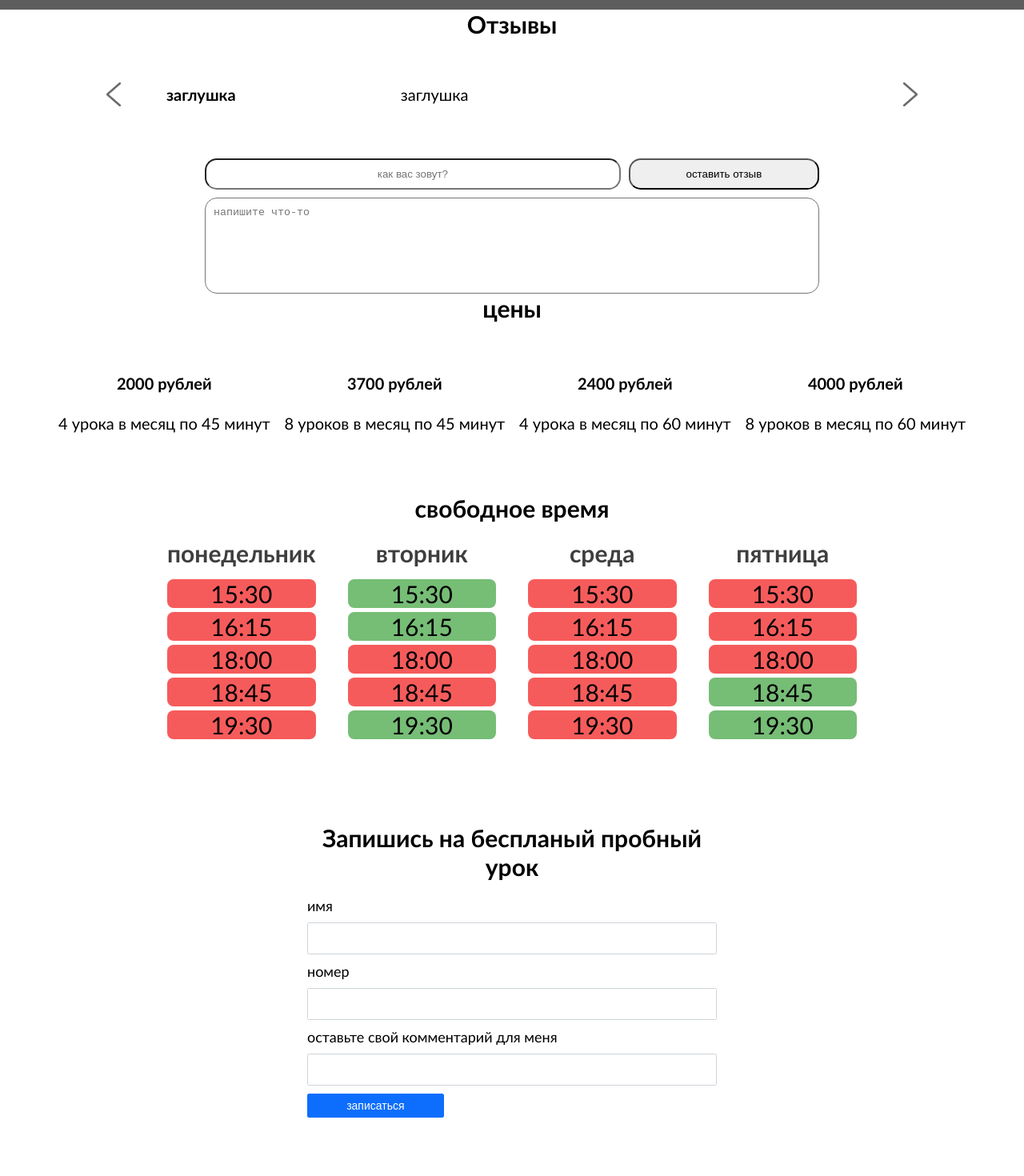
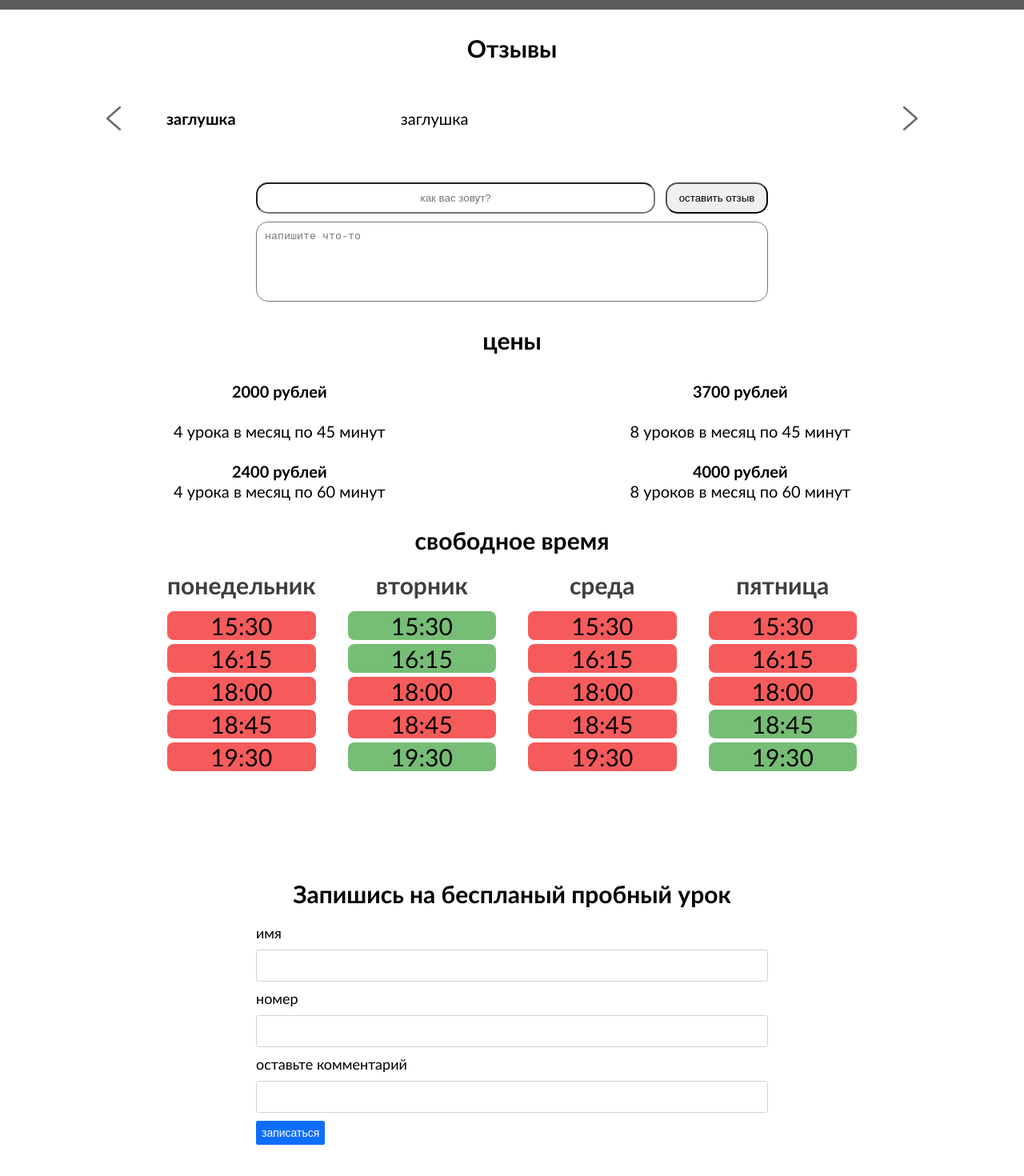
Before and after one commit to DaerioFrixell/liga_Frontend, a React (Create React App) app: page / in a window 1280 px wide. Shown: the part 1052-2522 px from the top of the page at 80% size. Before the commit the page ends 2481 px from the top, so only its background shows below. Built offline with nearby package versions, Linux system fonts and the light colour scheme; no server answers; grey boxes are pictures that could not be loaded.

Commit message:
feature/LS-08 adaptiv is done

```diff
--- a/src/models/feedbacks/feedbacksReducer.js
+++ b/src/models/feedbacks/feedbacksReducer.js
@@ -5,7 +5,11 @@ import {
 } from "./feedbacksAction"
 
 const initialState = {
-  feedbacks: [{ id: 1, author: 'заглушка', description: 'заглушка' }],
+  feedbacks: [
+
+    { id: 1, author: 'заглушка', description: 'заглушка' },
+    { id: 2, author: 'лев толстой', description: 'я пишу большую книгу и тебе придётся её читать' }
+  ],
 }
 
 export const feedbacksReducer = (state = initialState, action) => {
--- a/src/view/pages/lending/availableTime/availableTime.scss
+++ b/src/view/pages/lending/availableTime/availableTime.scss
@@ -1,4 +1,7 @@
 @import '../../../styles/wrapperStyle.scss';
+@import '../../../styles/generalStyles';
+@import '../../../styles/screenSize.scss';
+@import '../../../styles/colors.scss';
 
 .time {
   @include wrapperStyle;
@@ -37,3 +40,11 @@
     }
   }
 }
+
+@media (max-width: $midMobWidth) {
+  .time__list {
+    display: flex;
+    flex-direction: column;
+    width: 90vw;
+  }
+}
--- a/src/view/pages/lending/feedbacks/Feedbacks.jsx
+++ b/src/view/pages/lending/feedbacks/Feedbacks.jsx
@@ -74,16 +74,17 @@ const Feedbacks = () => {
           value={author}
           onChange={e => setAuthor(e.target.value)}
         />
-        <button
-          className="feedbacks__add__btn"
-          onClick={addNewFeedback}
-        >оставить отзыв</button>
         <textarea
           className="feedbacks__add__description"
           placeholder="напишите что-то"
           value={description}
           onChange={e => setDescription(e.target.value)}
         ></textarea>
+        <button
+          className="feedbacks__add__btn"
+          onClick={addNewFeedback}
+        >оставить отзыв</button>
+
       </div>
     </section>
   )
--- a/src/view/pages/lending/feedbacks/feedback/feedback.scss
+++ b/src/view/pages/lending/feedbacks/feedback/feedback.scss
@@ -1,3 +1,7 @@
+@import '../../../../styles/generalStyles';
+@import '../../../../styles/screenSize.scss';
+@import '../../../../styles/colors.scss';
+
 .feedback {
   display: grid;
   grid-template-columns: 1fr 4fr;
@@ -8,3 +12,21 @@
     font-weight: bold;
   }
 }
+
+@media (max-width: $midMobWidth) {
+  .feedback {
+    display: flex;
+    flex-direction: column;
+    gap: 0;
+
+    &__author {
+      padding-bottom: 3rem;
+      font-size: $mobH3Small;
+    }
+
+    &__description {
+      font-size: $mobTextLittle;
+      font-weight: normal;
+    }
+  }
+}
--- a/src/view/pages/lending/feedbacks/feedbacks.scss
+++ b/src/view/pages/lending/feedbacks/feedbacks.scss
@@ -1,4 +1,7 @@
 @import '../../../styles/wrapperStyle.scss';
+@import '../../../styles/generalStyles';
+@import '../../../styles/screenSize.scss';
+@import '../../../styles/colors.scss';
 
 .feedbacks {
   @include wrapperStyle;
@@ -32,38 +35,43 @@
   }
 
   &__add {
+    display: grid;
+    width: 50vw;
     margin: auto;
-    display: grid;
-    width: 60vw;
-    gap: 1rem;
+    justify-content: space-between;
+
+    &__name {
+      display: grid;
+      grid-column: 1/2;
+      align-items: center;
+      border-radius: 15px;
+      text-align: center;
+      width: 39vw;
+      margin-bottom: 1rem;
+      padding: 1rem;
+
+    }
+
+    &__description {
+      display: grid;
+      grid-column: 1/3;
+      border-radius: 15px;
+      resize: none;
+      overflow: hidden;
+      padding: 1rem;
+      height: 10rem;
+    }
 
     &__btn {
+      display: grid;
+      grid-column: 2/3;
+      grid-row: 1/2;
       border-radius: 15px;
       align-items: center;
 
-      display: grid;
-      grid-column: 6/8;
-    }
+      margin-bottom: 1rem;
+      width: 10vw;
 
-    &__name {
-      border-radius: 15px;
-      align-items: center;
-      padding: 1rem;
-
-      display: grid;
-      grid-column: 1/6;
-      text-align: center;
-    }
-
-    &__description {
-      border-radius: 15px;
-      padding: 1rem;
-
-      height: 12rem;
-      resize: none;
-      overflow: hidden;
-      display: grid;
-      grid-column: 1/8;
     }
   }
 }
@@ -71,3 +79,43 @@
 .a-left {
   transform: rotate(180deg);
 }
+
+@media (max-width: $midMobWidth) {
+  h2 {
+    font-size: $mobH1;
+
+  }
+
+  .feedbacks__add {
+    display: flex;
+    flex-direction: column;
+    width: 60vw;
+
+    &__btn {
+      font-size: $mobTextLittle;
+      height: 3.5rem;
+      width: 100%;
+      margin-top: 1rem;
+      margin-bottom: 0;
+    }
+
+    &__name {
+      font-size: $mobTextLittle;
+      height: 3.5rem;
+      width: 100%;
+
+    }
+
+    &__description {
+      height: 10.5rem;
+      text-align: center;
+      font-size: $mobTextLittle;
+    }
+  }
+}
+
+@media (max-width: $betwMobWidth) {
+  .feedbacks {
+    display: none;
+  }
+}
--- a/src/view/pages/lending/form/LendingForm.jsx
+++ b/src/view/pages/lending/form/LendingForm.jsx
@@ -39,7 +39,7 @@ export const LendingForm = () => {
         </div>
 
         <div className="lf__item">
-          <label className="lf__item_label">оставьте свой комментарий для меня</label>
+          <label className="lf__item_label">оставьте комментарий</label>
           <input
             className="lf__item_input"
             value={comment}
--- a/src/view/pages/lending/form/lendingForm.scss
+++ b/src/view/pages/lending/form/lendingForm.scss
@@ -1,7 +1,11 @@
+@import '../../../styles/generalStyles';
+@import '../../../styles/screenSize.scss';
+@import '../../../styles/colors.scss';
+
 .lf {
   margin: 0rem auto;
-  width: 40vw;
-  height: 400px;
+  width: 50vw;
+  height: 60rem;
 
   &__item {
     display: flex;
@@ -30,7 +34,8 @@
 }
 
 .lf-btn {
-  width: 33.333%;
+  width: auto;
+  margin: auto;
   height: 3rem;
   background-color: #0d6efd;
   border: 1px solid transparent;
@@ -40,13 +45,66 @@
   text-decoration: none;
   font-size: 14px;
 
+
   &:hover {
     cursor: pointer;
     background-color: #0c5c;
   }
 }
 
-.lf-agree {
-  padding: 1rem 0;
-  font-size: 13px;
+@media (max-width: $bigMobWidth) {
+  .lf {
+    width: 60vw;
+    height: 50vh;
+
+    &__item {
+      &_label {
+        font-size: $mobTextLittle;
+      }
+    }
+  }
+
+  .lf-btn {
+    width: 60vw;
+  }
+
+  .checkMe {
+    font-size: 2rem;
+  }
 }
+
+@media (max-width: $midMobWidth) {
+  .lf {
+    width: 70vw;
+    height: 50vh;
+
+    &__item {
+      &_label {
+        font-size: $mobTextLittle;
+      }
+    }
+  }
+
+  .lf-btn {
+    width: 70vw;
+  }
+
+  .checkMe {
+    font-size: 2rem;
+  }
+}
+
+@media (max-width: $smallMobWidth) {
+  .lf {
+    width: 90vw;
+    height: 50vh;
+  }
+
+  .checkMe {
+    font-size: 1.6rem;
+  }
+
+  .lf-btn {
+    width: 90vw;
+  }
+}
--- a/src/view/pages/lending/offer/offer.scss
+++ b/src/view/pages/lending/offer/offer.scss
@@ -123,11 +123,7 @@
 }
 
 @media (max-width: $smallMobWidth) {
-
-
   .offer {
-    max-width: $smallMobWidth;
-
     &__title {
       font-size: $mobH1Small;
     }
--- a/src/view/pages/lending/price/Price.jsx
+++ b/src/view/pages/lending/price/Price.jsx
@@ -9,6 +9,9 @@ export const Price = () => {
       <div className="price__less">
         <p className="price__less__price">2000 рублей</p>
         <p className="price__less__description">4 урока в месяц по 45 минут</p>
+      </div>
+
+      <div className="price__less">
         <p className="price__less__price">3700 рублей</p>
         <p className="price__less__description">8 уроков в месяц по 45 минут</p>
       </div>
@@ -16,6 +19,9 @@ export const Price = () => {
       <div className="price__less">
         <p className="price__less__price">2400 рублей</p>
         <p className="price__less__description">4 урока в месяц по 60 минут</p>
+      </div>
+
+      <div className="price__less">
         <p className="price__less__price">4000 рублей</p>
         <p className="price__less__description">8 уроков в месяц по 60 минут</p>
       </div>
--- a/src/view/pages/lending/price/price.scss
+++ b/src/view/pages/lending/price/price.scss
@@ -1,4 +1,7 @@
 @import '../../../styles/wrapperStyle.scss';
+@import '../../../styles/generalStyles';
+@import '../../../styles/screenSize.scss';
+@import '../../../styles/colors.scss';
 
 .price {
   @include wrapperStyle;
@@ -23,6 +26,22 @@
       grid-row: 2/3;
     }
   }
+}
 
+@media (max-width: $midMobWidth) {
+  .price {
+    display: flex;
+    flex-direction: column;
+    height: auto;
+    width: 80vw;
 
+    &__less {
+      display: flex;
+      flex-direction: column;
+      height: 20rem;
+      margin-bottom: 1rem;
+
+      background-color: rgba(128, 128, 128, 0.454);
+    }
+  }
 }
--- a/src/view/styles/generalStyles.scss
+++ b/src/view/styles/generalStyles.scss
@@ -7,6 +7,11 @@
 // $mid;
 // $small;
 // $smaller;
+
+h2 {
+  padding-top: 3rem;
+}
+
 $h3big: 3.2rem;
 $h3mid: 2.7rem;
 $h3Small: 2.2rem;
@@ -31,8 +36,12 @@ $mobLogoSmall: 3rem;
 
 $mobH1Big: 5rem;
 $mobH1: 3.5rem;
+$mobH1Little: 2.8rem;
 $mobH1Small: 2rem;
+
+$mobH3Small: 2rem;
 
 $mobBigText: 3rem;
 $mobText: 2rem;
+$mobTextLittle: 1.6rem;
 $mobSmallText: 1.2rem;
```
